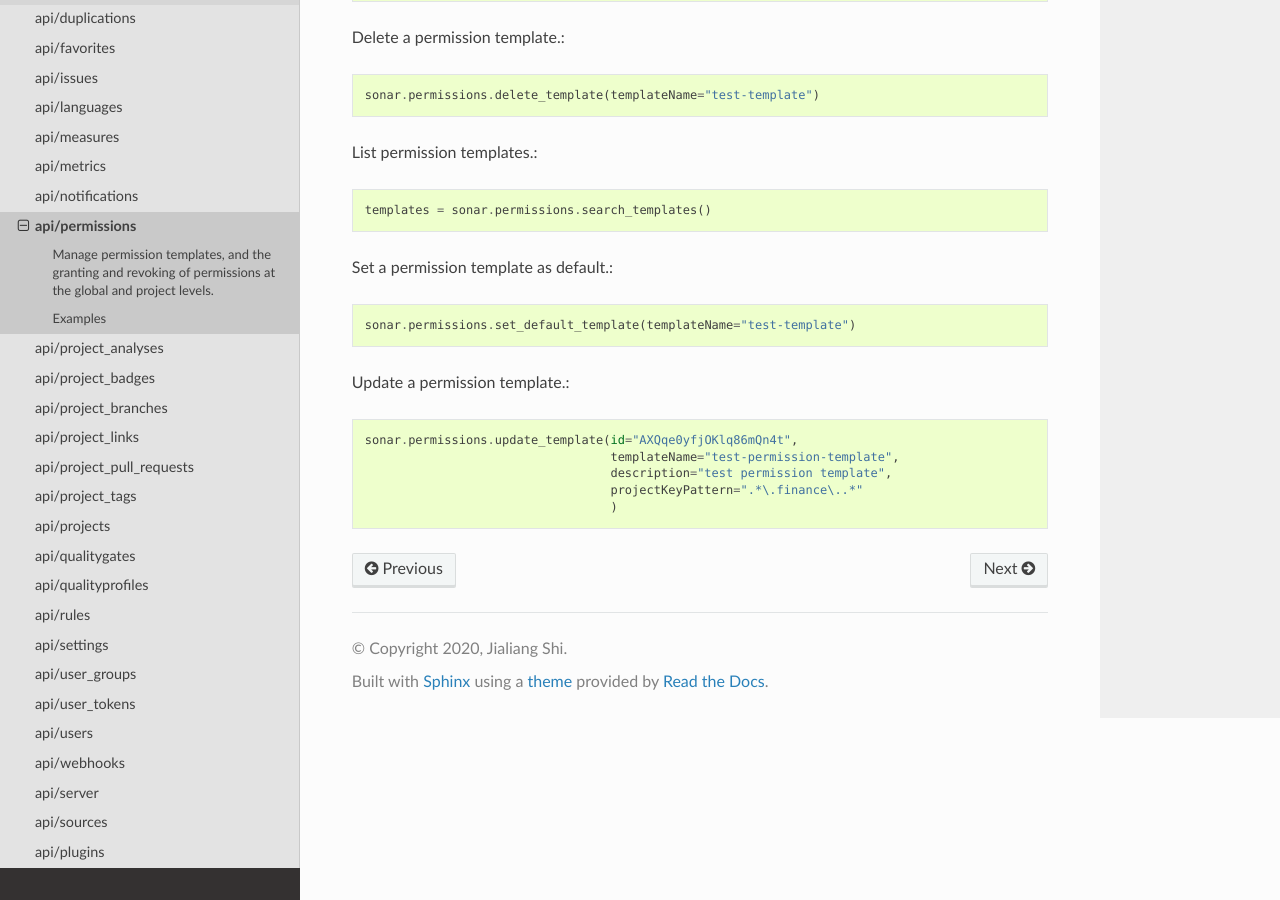
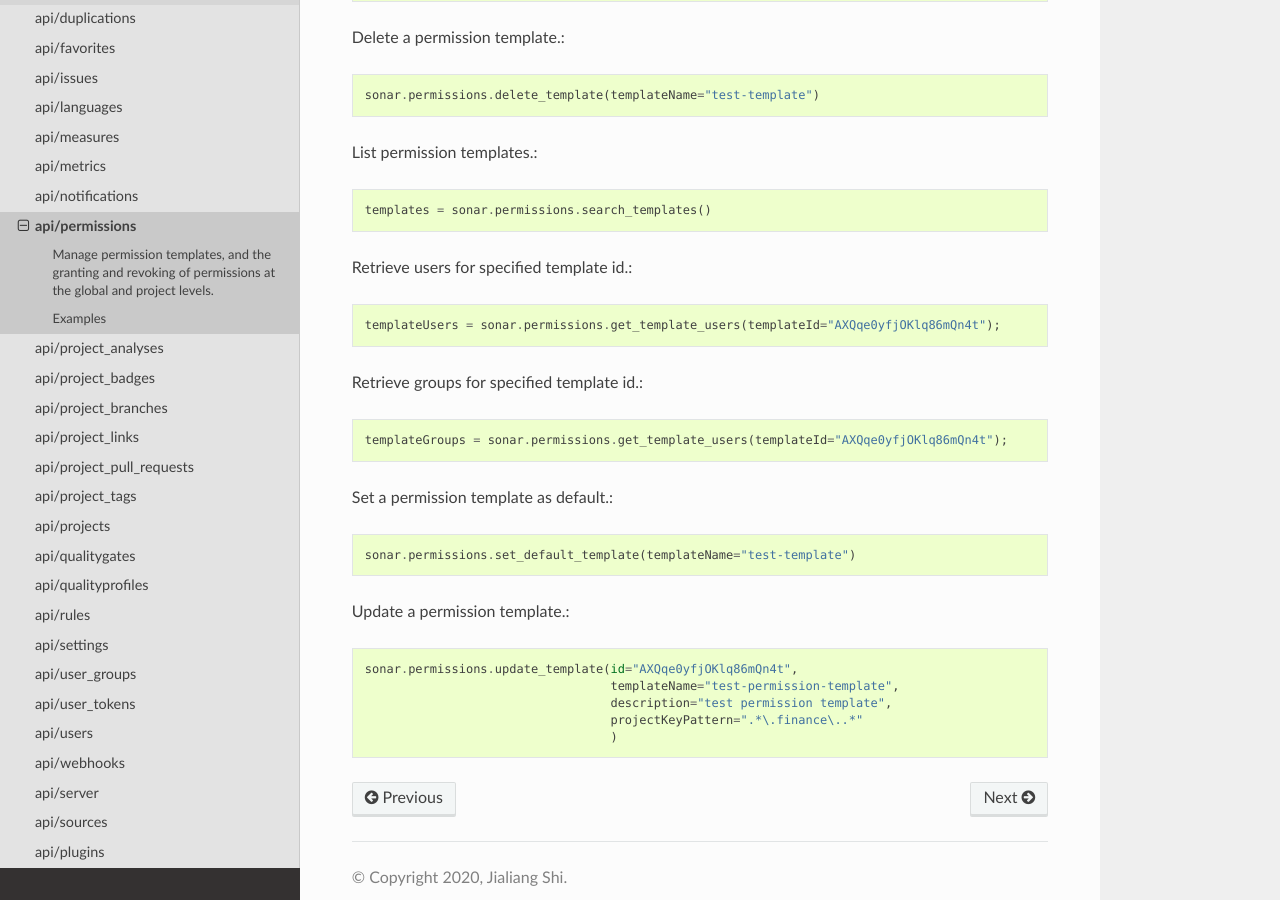
Before and after one commit to shijl0925/python-sonarqube-api, a Sphinx documentation site: the page built from docs/examples/permissions.rst, in a window 1280 px wide and 900 px high, scrolled down 2313 px. Built offline with Sphinx 7.4.7 and the Read the Docs theme 2.0.0, drawn with Linux system fonts in a browser that asks for light colours.

Commit message:
Add API to retrieve users and groups for a given template

```diff
--- a/docs/examples/permissions.rst
+++ b/docs/examples/permissions.rst
@@ -89,6 +89,14 @@ List permission templates.::
 
     templates = sonar.permissions.search_templates()
 
+Retrieve users for specified template id.::
+
+    templateUsers = sonar.permissions.get_template_users(templateId="AXQqe0yfjOKlq86mQn4t");
+
+Retrieve groups for specified template id.::
+
+    templateGroups = sonar.permissions.get_template_users(templateId="AXQqe0yfjOKlq86mQn4t");
+
 Set a permission template as default.::
 
     sonar.permissions.set_default_template(templateName="test-template")
```
